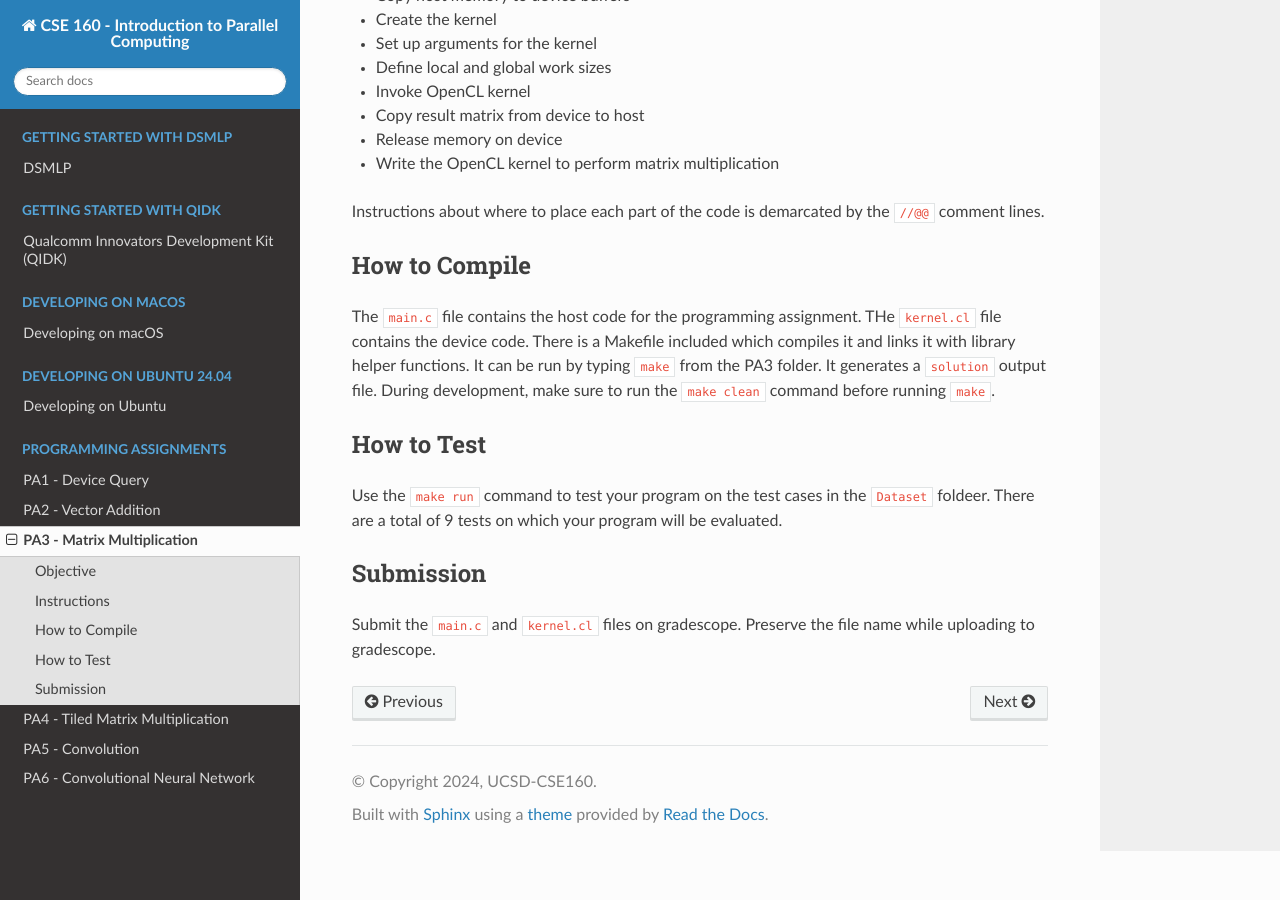
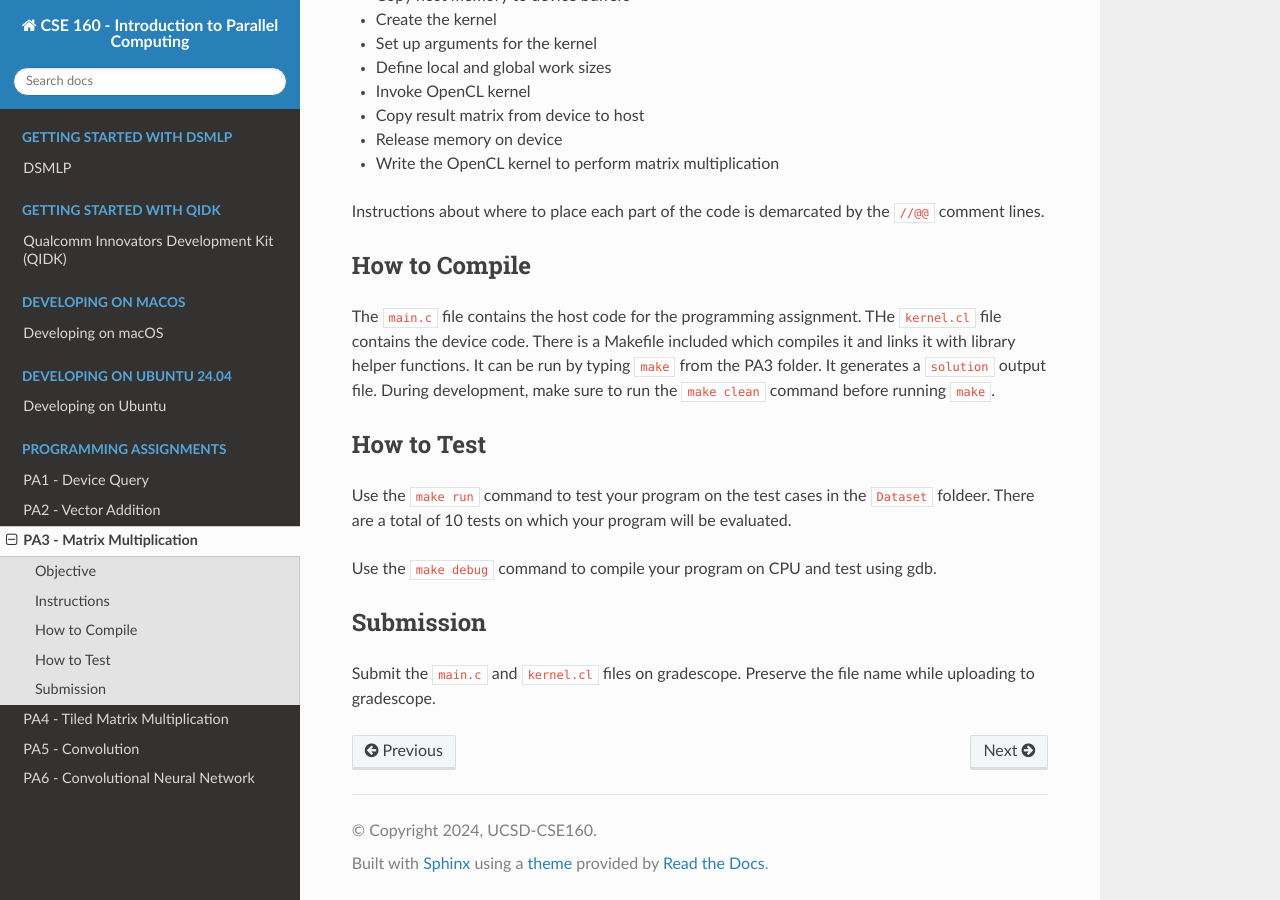
Before and after one commit to KastnerRG/cse160-docs, a Sphinx documentation site: the page built from docs/source/PA3.rst, in a window 1280 px wide and 900 px high, scrolled down 668 px. Built offline with Sphinx 7.4.7 and the Read the Docs theme 3.1.0, drawn with Linux system fonts in a browser that asks for light colours; formulas are drawn with MathJax 3.

Commit message:
Added make debug to PA3 How To Test

```diff
--- a/docs/source/PA3.rst
+++ b/docs/source/PA3.rst
@@ -49,7 +49,9 @@ How to Test
 ^^^^^^^^^^^
 Use the :code:`make run` command to test your program on the
 test cases in the :code:`Dataset` foldeer.
-There are a total of 9 tests on which your program will be evaluated.
+There are a total of 10 tests on which your program will be evaluated.
+
+Use the :code:`make debug` command to compile your program on CPU and test using gdb.
 
 Submission
 ^^^^^^^^^^
```
